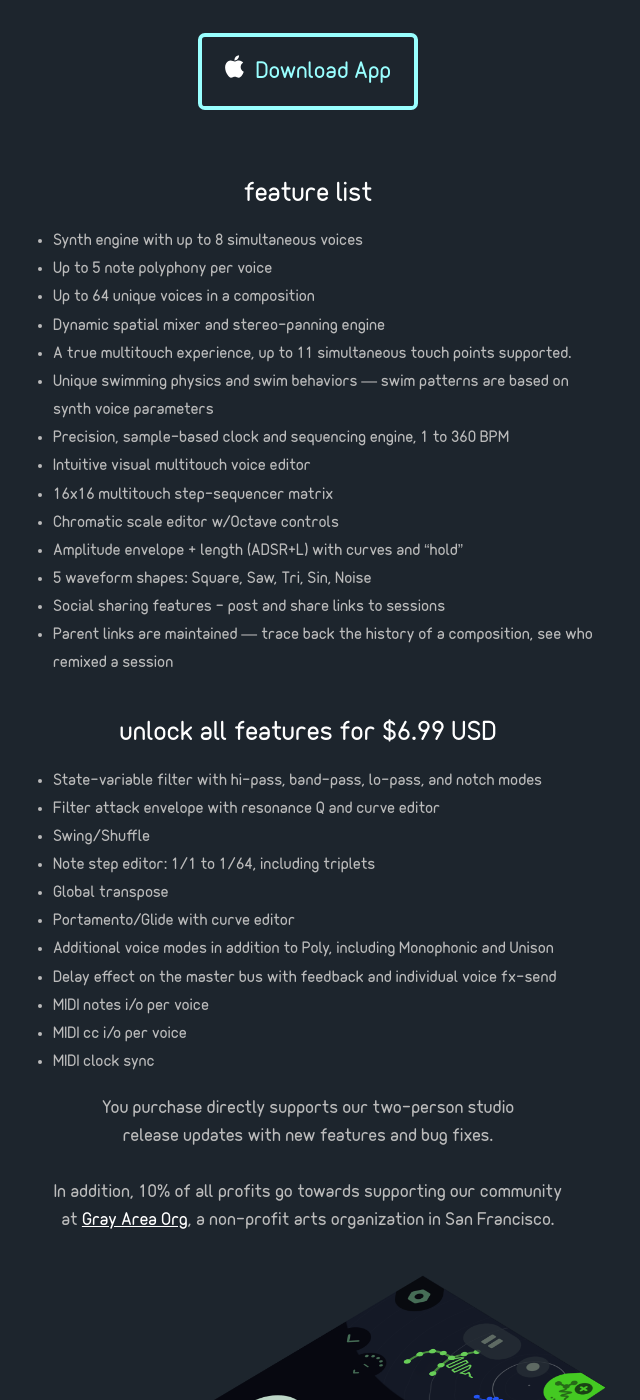
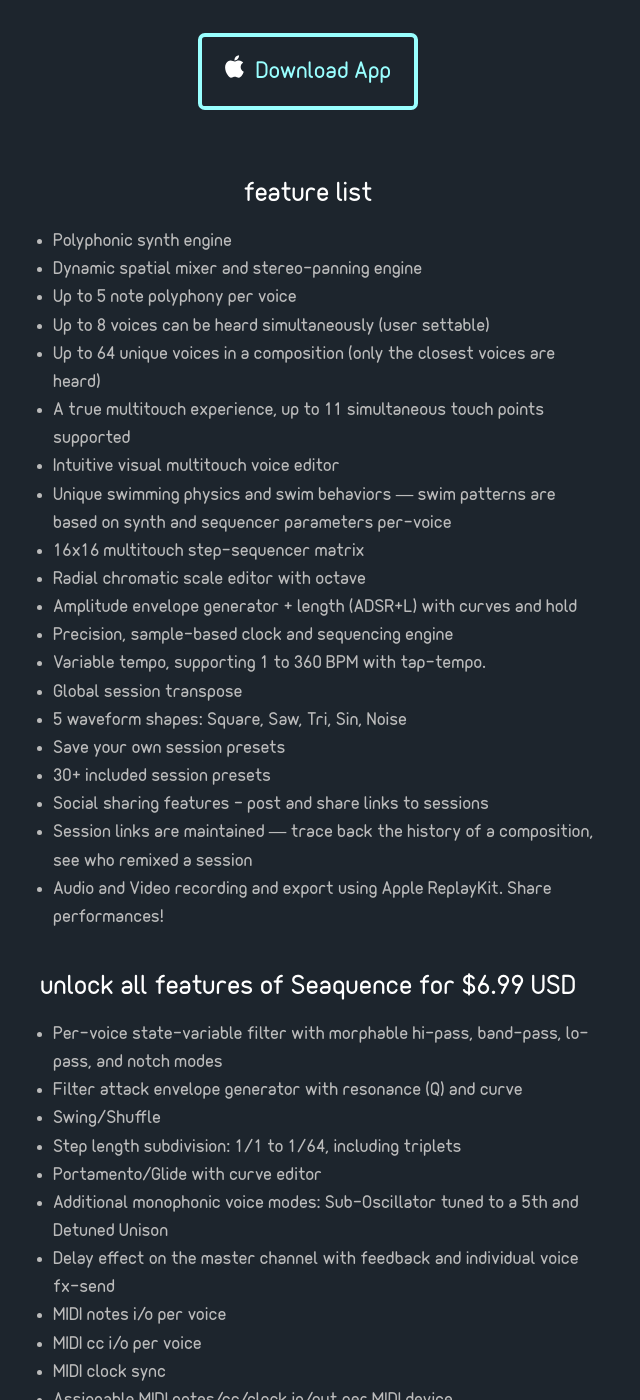
Before and after one commit to oknk/seaquence, a Jekyll site: the page built from index.md, in a window 1280 px wide and 1400 px high, scrolled down 4827 px. Shown: the whole window, without its empty margins (332-972 px from the left). Built offline with Jekyll 4.4.1, drawn with Linux system fonts in a browser that asks for light colours; some of the changed text lies outside the part shown.

Commit message:
Updating Guide and overall site

```diff
--- a/_includes/features.md
+++ b/_includes/features.md
@@ -1,34 +1,42 @@
 
 <div class="featurelist">
 
-  - Synth engine with up to 8 simultaneous voices
+  - Polyphonic synth engine
+  - Dynamic spatial mixer and stereo-panning engine
   - Up to 5 note polyphony per voice
-  - Up to 64 unique voices in a composition
-  - Dynamic spatial mixer and stereo-panning engine
-  - A true multitouch experience, up to 11 simultaneous touch points supported.
-  - Unique swimming physics and swim behaviors — swim patterns are based on synth voice parameters
-  - Precision, sample-based clock and sequencing engine, 1 to 360 BPM
+  - Up to 8 voices can be heard simultaneously (user settable)
+  - Up to 64 unique voices in a composition (only the closest voices are heard)
+  - A true multitouch experience, up to 11 simultaneous touch points supported
   - Intuitive visual multitouch voice editor
+  - Unique swimming physics and swim behaviors — swim patterns are based on synth and sequencer parameters per-voice
   - 16x16 multitouch step-sequencer matrix
-  - Chromatic scale editor w/Octave controls
-  - Amplitude envelope + length (ADSR+L) with curves and "hold"
+  - Radial chromatic scale editor with octave
+  - Amplitude envelope generator + length (ADSR+L) with curves and hold
+  - Precision, sample-based clock and sequencing engine
+  - Variable tempo, supporting 1 to 360 BPM with tap-tempo.
+  - Global session transpose
   - 5 waveform shapes: Square, Saw, Tri, Sin, Noise
+  - Save your own session presets
+  - 30+ included session presets
   - Social sharing features - post and share links to sessions
-  - Parent links are maintained — trace back the history of a composition, see who remixed a session
+  - Session links are maintained — trace back the history of a composition, see who remixed a session
+  - Audio and Video recording and export using Apple ReplayKit. Share performances!
 
-## unlock all features for {{ site.app.price }}
+## unlock all features of Seaquence for {{ site.app.price }}
 
-  - State-variable filter with hi-pass, band-pass, lo-pass, and notch modes
-  - Filter attack envelope with resonance Q and curve editor
+  - Per-voice state-variable filter with morphable hi-pass, band-pass, lo-pass, and notch modes
+  - Filter attack envelope generator with resonance (Q) and curve
   - Swing/Shuffle
-  - Note step editor: 1/1 to 1/64, including triplets
-  - Global transpose
+  - Step length subdivision: 1/1 to 1/64, including triplets
   - Portamento/Glide with curve editor
-  - Additional voice modes in addition to Poly, including Monophonic and Unison
-  - Delay effect on the master bus with feedback and individual voice fx-send
+  - Additional monophonic voice modes: Sub-Oscillator tuned to a 5th and Detuned Unison
+  - Delay effect on the master channel with feedback and individual voice fx-send
   - MIDI notes i/o per voice
   - MIDI cc i/o per voice
   - MIDI clock sync
+  - Assignable MIDI notes/cc/clock in/out per MIDI device
+  - User-adjustable MIDI Latency
+  - Optionally enable/disable Audio engine when using MIDI
 
 </div>
 
@@ -38,7 +46,7 @@
 
 <br /><br />
 
-In addition, 10% of all profits go towards supporting our community
+Additionally, 10% of all profits go towards supporting our community
 <br />
 at <a href="http://grayarea.org/">Gray Area Org</a>, a non-profit arts organization in San Francisco.
 
--- a/_includes/footer.html
+++ b/_includes/footer.html
@@ -32,9 +32,7 @@
   </ul>
  -->
   <center>
-    <a href="http://okaynokay.xyz">
     <img class="oknk-logo" src="{{site.baseurl}}/images/oknk-logo.svg" />
-    </a>
   </center>
 
   &copy; {{site.copyright}} {{'now' | date: '%Y' }} - ALL RIGHTS RESERVED
--- a/css/style.css
+++ b/css/style.css
@@ -140,12 +140,13 @@
   min-width:200px;
 }
 th {
-  font-size:0.75em;
+  font-size:0.85em;
   padding:0 5px 0 10px;
   text-align:left;
+  color:#777;
 }
 td {
-  font-size:0.65em;
+  font-size:0.85em;
   line-height:1.5em;
   padding:5px 10px;
   border:3px solid #333;
@@ -415,7 +416,7 @@
 }
 
 .featurelist ul li {
-  font-size:0.9em !important;
+  /*font-size:0.9em !important;*/
 }
 
 .pd_logo, .ci_logo {
--- a/index.md
+++ b/index.md
@@ -55,27 +55,25 @@
 
 {%include features.md %}
 
-<img src="{{site.baseurl}}/images/screenshot_iPhone5__persp.png" />
+<br />
+<br />
 
-<section>
+<!-- <section>
 ## about seaquence
-
 {%include history.md %}
-
-<br />
+</section> -->
 
 <div class="download">
   <a href="{{site.app.storeurl}}"><img style="height:1em;margin-right:0.5em;" src="{{site.baseurl}}/images/apple.svg">Download App</a>
 </div>
-</section>
 
-<br /><br/>
+<!-- <br /><br/> -->
 
-<section>
+<!-- <section>
 ### made with
 
 {% include madewith.md %}
-</section>
+</section> -->
 
 <section>
 
```
Also changed, not shown: other parts of index.md (+1 -1 lines), guide.md (+84 -46 lines), press.md (+2 -2 lines), images/guide/guide-env.png, images/guide/guide-midiin.png (added), images/guide/guide-midout.png (added), images/guide/guide-mixer.png, images/guide/settings-activevoices.png (added), images/guide/settings-audioengine.png (added), images/guide/settings-midi.png (added), images/guide/settings-playinbg.png (added), images/guide/settings-seqnotes.png (added), images/guide/world-open-settings.png (added).
